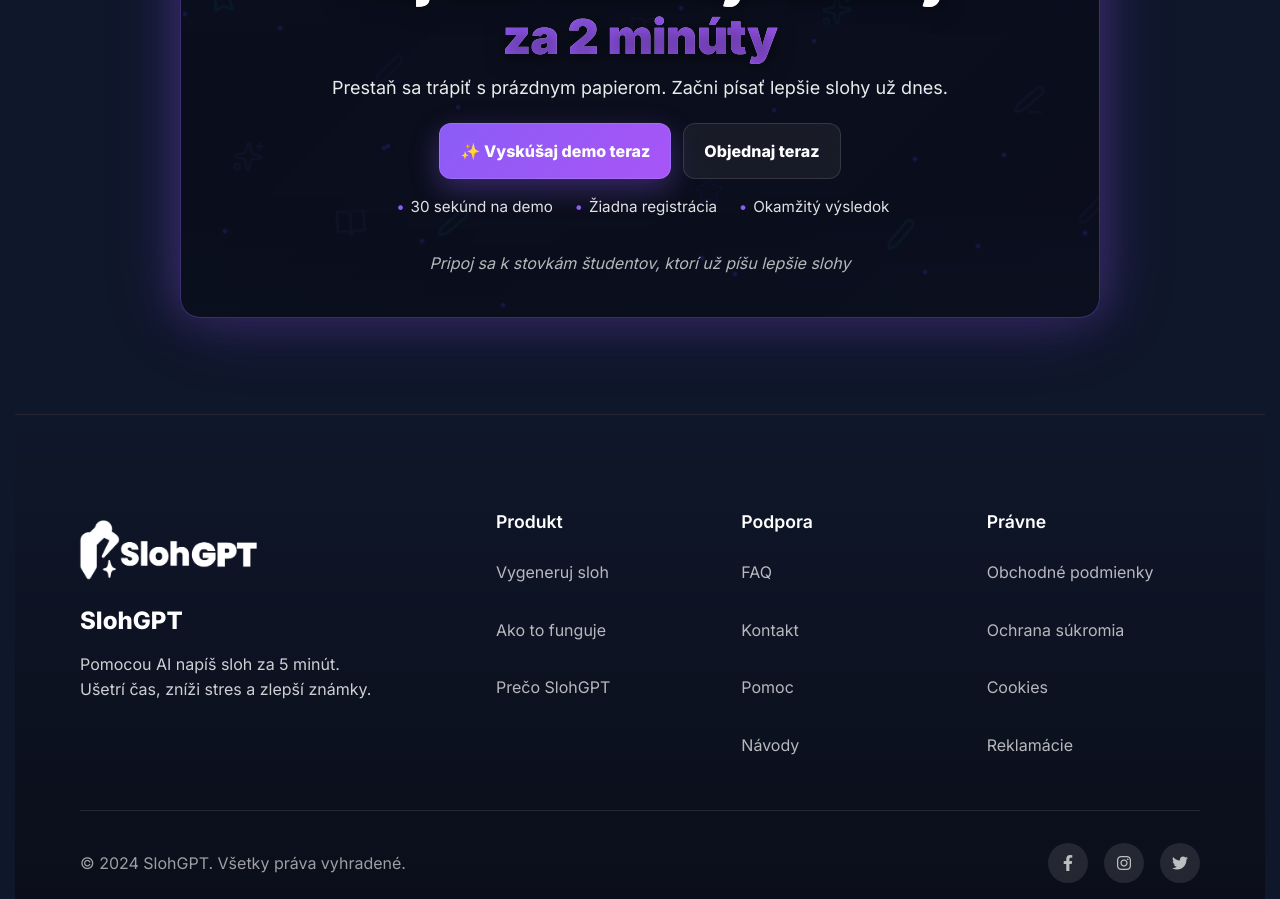
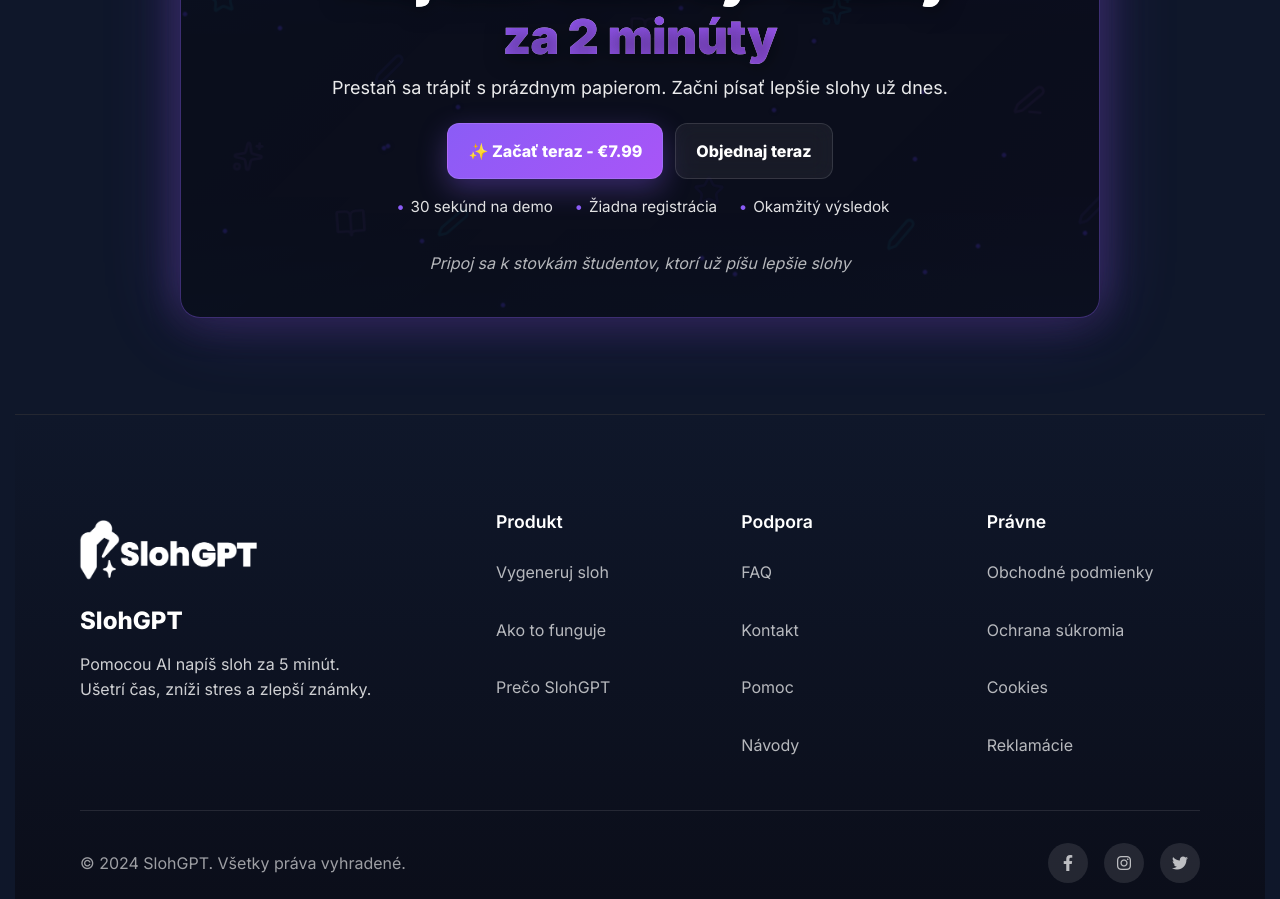
Before and after one commit to SlohGPT/slohgpt, a Next.js app: page / in a window 1280 px wide. Shown: the part 7140-8039 px from the top of the page. Built offline with nearby package versions, Linux system fonts and the light colour scheme.

Commit message:
Update FinalCTA primary button to use Stripe checkout
- Changed primary button from 'Vyskúšaj demo teraz' to 'Začať teraz - €7.99'
- Added Stripe checkout integration to primary button
- Updated aria-label to match new button text
- Maintains fallback to demo section if Stripe fails

```diff
--- a/components/FinalCTA.tsx
+++ b/components/FinalCTA.tsx
@@ -30,10 +30,20 @@
             <div className="final-cta-actions">
               <button
                 className="cta-primary"
-                onClick={() => scrollTo('#idemo-card')}
-                aria-label="Vyskúšať ukážku zdarma"
+                onClick={async () => {
+                  try {
+                    // Redirect directly to Stripe checkout
+                    const { redirectToCheckout } = await import('@/lib/stripe')
+                    await redirectToCheckout(process.env.NEXT_PUBLIC_STRIPE_COMPLETE_ESSAY_PRICE_ID!)
+                  } catch (error) {
+                    console.error('Checkout error:', error)
+                    // Fallback to demo section if Stripe fails
+                    scrollTo('#idemo-card')
+                  }
+                }}
+                aria-label="Začať teraz za €7.99"
               >
-                ✨ Vyskúšaj demo teraz
+                ✨ Začať teraz - €7.99
               </button>
 
               <button
```
